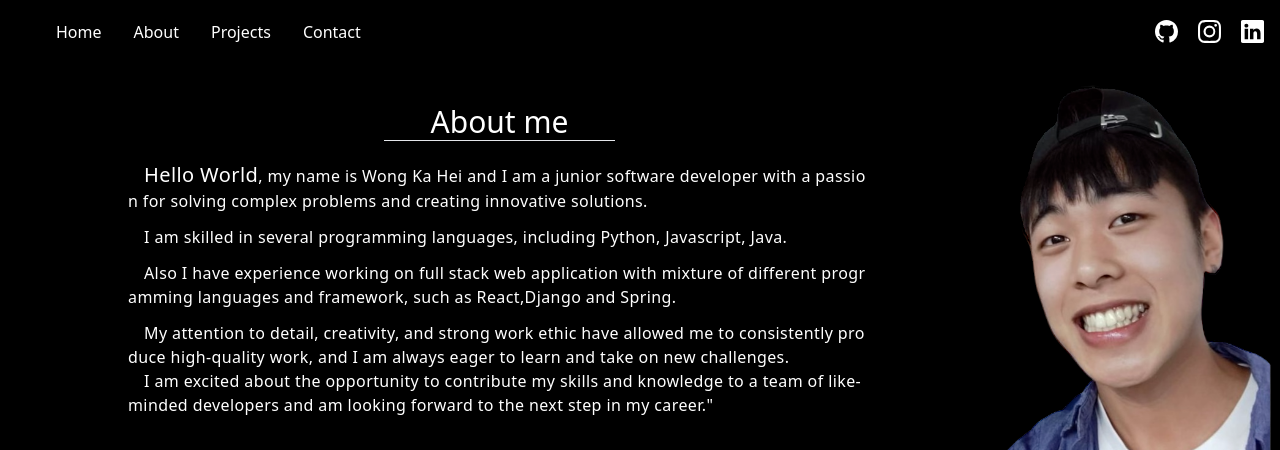
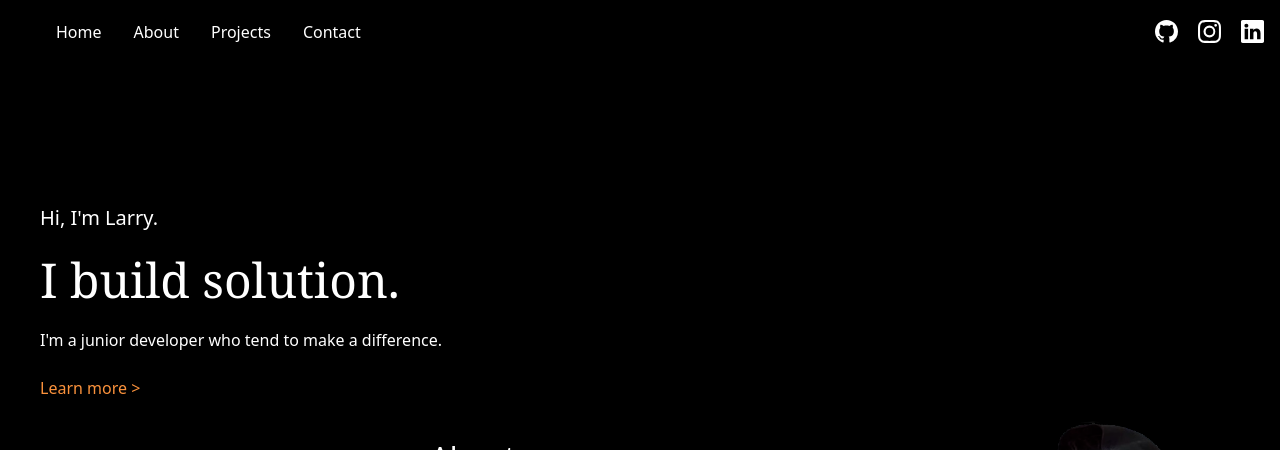
Before and after one commit to LarryWongKaHei/Portfolio, a React (Create React App) app: page /about in a window 1280 px wide. Shown: the top 450 px of the page. Built offline with nearby package versions, Linux system fonts and the light colour scheme.

Commit message:
Try to add the main intro below the navbar outsife the routes.

```diff
--- a/src/App.js
+++ b/src/App.js
@@ -13,6 +13,7 @@ function App() {
   return (
     <BrowserRouter className="">
       <Navbar />
+      <MainIntro />
       <Routes>
         <Route path='/' element={<MainIntro />} />
         <Route path='/about' element={<About />} />
--- a/src/Components/MainIntro.js
+++ b/src/Components/MainIntro.js
@@ -17,6 +17,9 @@ export function MainIntro (){
                     <p className="py-3">I'm a junior developer who tend to make a difference.</p>
                     <button className='text-center mt-3 text-orange-400 hover:text-orange-500 cursor-pointer' onClick={toAbout}>Learn more ></button>
                 </div>
+                <div>
+
+                </div>
             </div>
         </div>
     )
```
